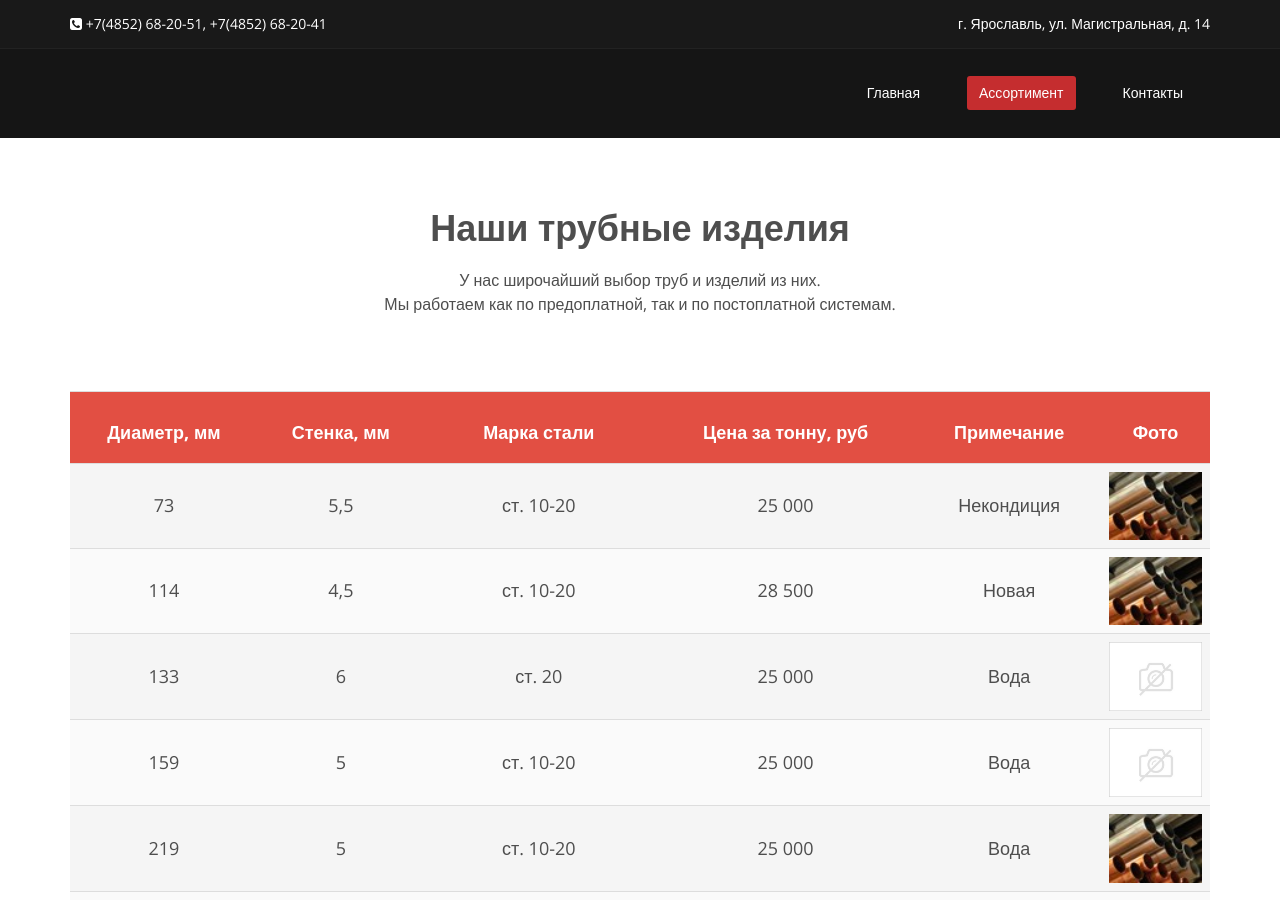
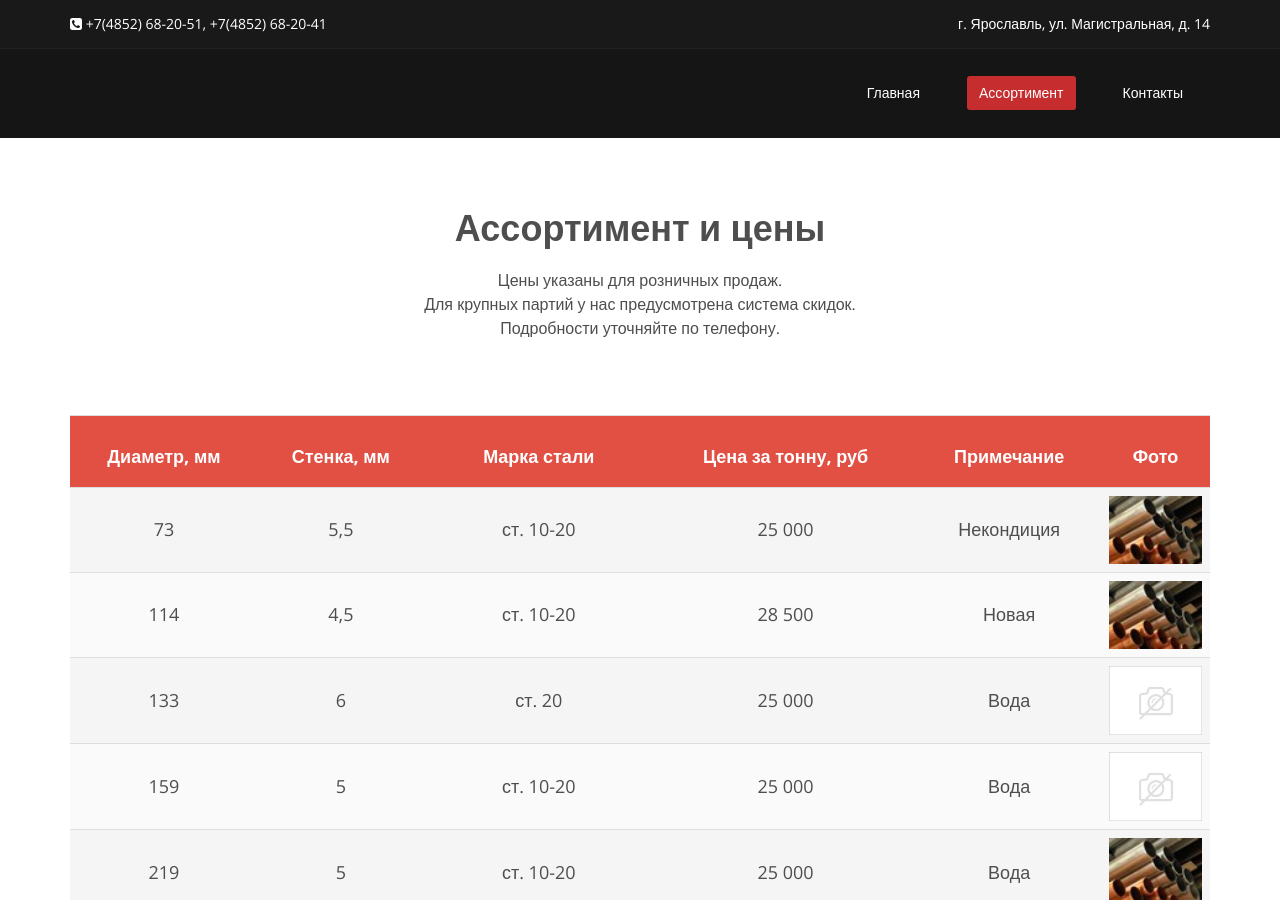
Before and after one commit to seven-4-seven/seven-4-seven.github.io, a Jekyll site: the page prices.html, which Jekyll copies as it is, in a window 1280 px wide and 900 px high. Built offline with Jekyll 4.4.1, drawn with Linux system fonts in a browser that asks for light colours.

Commit message:
Improved prices header

```diff
--- a/prices.html
+++ b/prices.html
@@ -95,8 +95,8 @@
     <section id="feature" class="transparent-bg">
         <div class="container">
            <div class="center">
-                <h2>Наши трубные изделия</h2>
-                <p class="lead">У нас широчайший выбор труб и изделий из них. <br> Мы работаем как по предоплатной, так и по постоплатной системам.</p>
+                <h2>Ассортимент и цены</h2>
+                <p class="lead">Цены указаны для розничных продаж.<br>Для крупных партий у нас предусмотрена система скидок.<br>Подробности уточняйте по телефону.</p>
                 <!--
                 <p class="lead"><a class="btn-primary" href="assets/prices.xlsx">Скачать прайс-лист</a></p>
               -->
```
